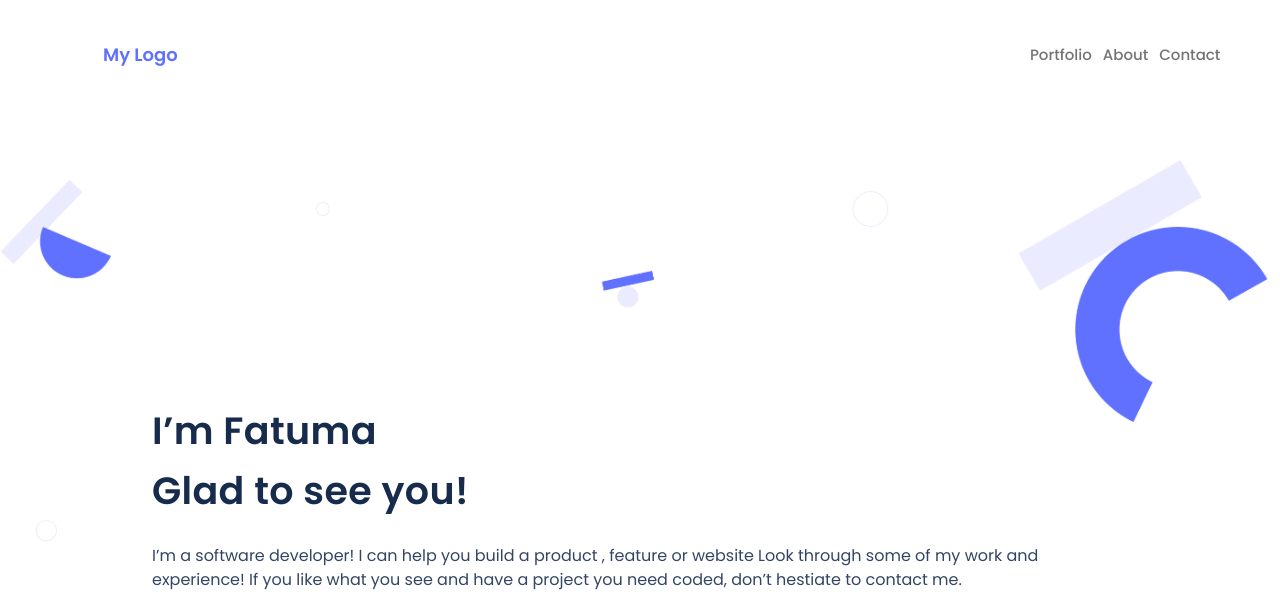
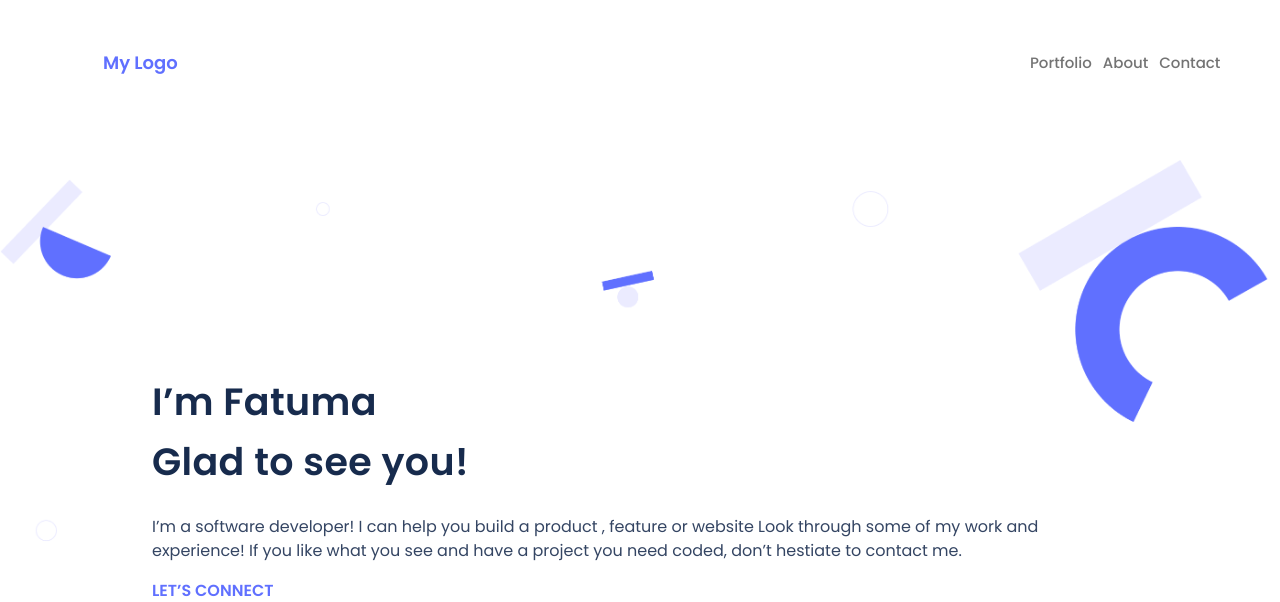
Before and after one commit to frempongdev/portfolio, a website: page index.html in a window 1280 px wide. Shown: the top 602 px of the page. Drawn offline with nearby package versions, Linux system fonts and the light colour scheme.

Commit message:
fix linter errors

```diff
--- a/styles.css
+++ b/styles.css
@@ -1045,7 +1045,6 @@ button:focus {
 
 @media only screen and (min-width: 768px) {
   .navbar {
-    padding-top: 0%;
     display: flex;
     margin-left: 5%;
     width: 100%;
@@ -1120,7 +1119,7 @@ button:focus {
   }
 
   .content {
-    margin-top: -4.99%;
+    margin-top: -8%;
     padding-bottom: 5%;
   }
 
```
